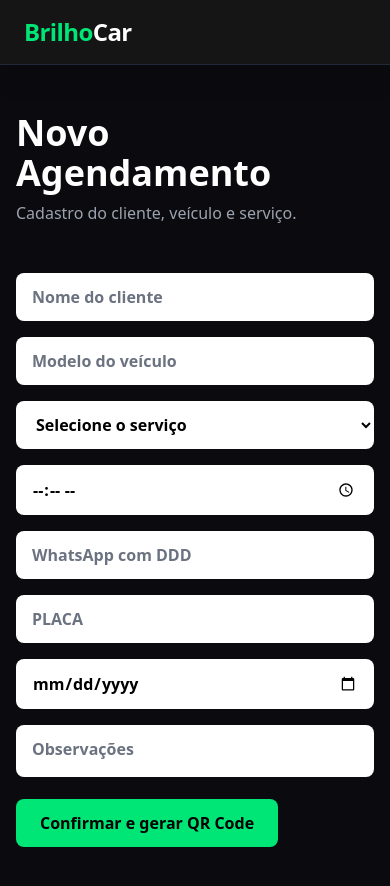
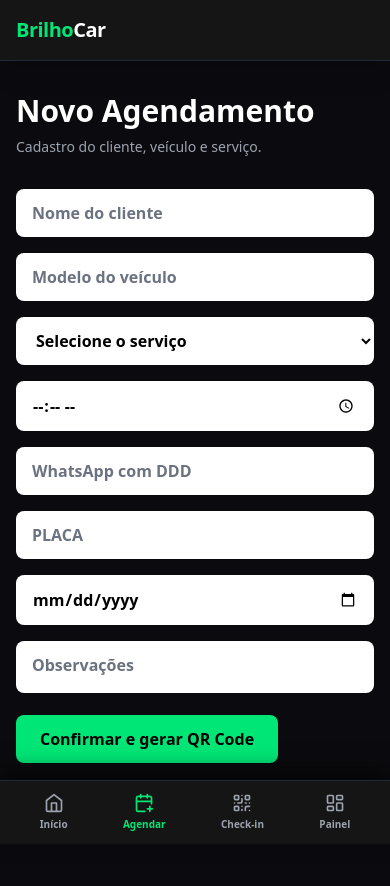
Before and after one commit to devtuma/brilhocar-estetica, a React (Vite) app: page /booking in a window 390 px wide. Shown: the top 886 px of the page. Before the commit the page ends 863 px from the top, so only its background shows below. Built offline with nearby package versions, Linux system fonts and the light colour scheme.

Commit message:
Implementa interface mobile-first com bottom navigation bar

```diff
--- a/src/App.jsx
+++ b/src/App.jsx
@@ -1,23 +1,26 @@
-import { BrowserRouter, Routes, Route, Link } from 'react-router-dom';
+import { BrowserRouter, Routes, Route, Link, useLocation } from 'react-router-dom';
+import { Home as HomeIcon, CalendarPlus, LayoutDashboard, QrCode } from 'lucide-react';
 import Home from './pages/Home';
 import Booking from './pages/Booking';
 import Checkin from './pages/Checkin';
 import Admin from './pages/Admin';
 
-function App() {
+function AppContent() {
+  const location = useLocation();
+  const isActive = (path) => location.pathname === path;
+
   return (
-    <BrowserRouter>
-      <div className="min-h-screen bg-background text-white font-sans">
+    <div className="min-h-screen bg-background text-white font-sans pb-20 md:pb-0">
       {/* Topbar */}
-        <header className="sticky top-0 z-50 flex justify-between items-center px-6 py-4 bg-surface border-b border-gray-800 shadow-xl">
-          <Link to="/" className="text-2xl font-black tracking-tight">
+      <header className="sticky top-0 z-50 flex justify-between items-center px-4 md:px-6 py-4 bg-surface border-b border-gray-800 shadow-xl">
+        <Link to="/" className="text-xl md:text-2xl font-black tracking-tight">
           <span className="text-primary">Brilho</span>Car
         </Link>
         <nav className="hidden md:flex gap-3">
-            <Link to="/" className="border border-gray-800 bg-[#0b0b0f] hover:bg-gray-800 transition-colors text-sm font-semibold px-4 py-1.5 rounded-lg">Início</Link>
-            <Link to="/booking" className="border border-gray-800 bg-[#0b0b0f] hover:bg-gray-800 transition-colors text-sm font-semibold px-4 py-1.5 rounded-lg">Agendar</Link>
-            <Link to="/admin" className="border border-gray-800 bg-[#0b0b0f] hover:bg-gray-800 transition-colors text-sm font-semibold px-4 py-1.5 rounded-lg">Painel</Link>
-            <Link to="/checkin" className="border border-gray-800 bg-[#0b0b0f] hover:bg-gray-800 transition-colors text-sm font-semibold px-4 py-1.5 rounded-lg">Check-in QR</Link>
+          <Link to="/" className={`border border-gray-800 transition-colors text-sm font-semibold px-4 py-1.5 rounded-lg ${isActive('/') ? 'bg-gray-800 text-primary' : 'bg-[#0b0b0f] hover:bg-gray-800'}`}>Início</Link>
+          <Link to="/booking" className={`border border-gray-800 transition-colors text-sm font-semibold px-4 py-1.5 rounded-lg ${isActive('/booking') ? 'bg-gray-800 text-primary' : 'bg-[#0b0b0f] hover:bg-gray-800'}`}>Agendar</Link>
+          <Link to="/admin" className={`border border-gray-800 transition-colors text-sm font-semibold px-4 py-1.5 rounded-lg ${isActive('/admin') ? 'bg-gray-800 text-primary' : 'bg-[#0b0b0f] hover:bg-gray-800'}`}>Painel</Link>
+          <Link to="/checkin" className={`border border-gray-800 transition-colors text-sm font-semibold px-4 py-1.5 rounded-lg ${isActive('/checkin') ? 'bg-gray-800 text-primary' : 'bg-[#0b0b0f] hover:bg-gray-800'}`}>Check-in QR</Link>
         </nav>
       </header>
 
@@ -30,7 +33,34 @@ function App() {
           <Route path="/admin" element={<Admin />} />
         </Routes>
       </main>
+
+      {/* Mobile Bottom Bar */}
+      <nav className="md:hidden fixed bottom-0 left-0 right-0 bg-surface border-t border-gray-800 flex justify-around items-center p-3 z-50 shadow-[0_-10px_20px_rgba(0,0,0,0.5)]">
+        <Link to="/" className={`flex flex-col items-center gap-1 ${isActive('/') ? 'text-primary' : 'text-gray-400'}`}>
+          <HomeIcon size={20} />
+          <span className="text-[10px] font-bold">Início</span>
+        </Link>
+        <Link to="/booking" className={`flex flex-col items-center gap-1 ${isActive('/booking') ? 'text-primary' : 'text-gray-400'}`}>
+          <CalendarPlus size={20} />
+          <span className="text-[10px] font-bold">Agendar</span>
+        </Link>
+        <Link to="/checkin" className={`flex flex-col items-center gap-1 ${isActive('/checkin') ? 'text-primary' : 'text-gray-400'}`}>
+          <QrCode size={20} />
+          <span className="text-[10px] font-bold">Check-in</span>
+        </Link>
+        <Link to="/admin" className={`flex flex-col items-center gap-1 ${isActive('/admin') ? 'text-primary' : 'text-gray-400'}`}>
+          <LayoutDashboard size={20} />
+          <span className="text-[10px] font-bold">Painel</span>
+        </Link>
+      </nav>
     </div>
+  );
+}
+
+function App() {
+  return (
+    <BrowserRouter>
+      <AppContent />
     </BrowserRouter>
   );
 }
--- a/src/pages/Admin.jsx
+++ b/src/pages/Admin.jsx
@@ -34,9 +34,9 @@ export default function Admin() {
   const done = appointments.filter(a => ['Finalizado', 'Entregue'].includes(a.status)).length;
 
   return (
-    <div className="max-w-6xl pt-8">
-      <h2 className="text-4xl font-bold mb-2">Painel Administrativo</h2>
-      <p className="text-gray-400 mb-12">Controle dos agendamentos, status e WhatsApp automático.</p>
+    <div className="max-w-6xl pt-4 md:pt-8 pb-10">
+      <h2 className="text-3xl md:text-4xl font-bold mb-2">Painel Administrativo</h2>
+      <p className="text-sm md:text-base text-gray-400 mb-8 md:mb-12">Controle dos agendamentos, status e WhatsApp automático.</p>
 
       <div className="grid grid-cols-1 md:grid-cols-3 gap-6 mb-12">
         <div className="border border-gray-800 rounded-xl p-6 bg-[#0b0b0f]">
--- a/src/pages/Booking.jsx
+++ b/src/pages/Booking.jsx
@@ -80,9 +80,9 @@ export default function Booking() {
   }
 
   return (
-    <div className="max-w-4xl pt-8">
-      <h2 className="text-4xl font-bold mb-2">Novo Agendamento</h2>
-      <p className="text-gray-400 mb-12">Cadastro do cliente, veículo e serviço.</p>
+    <div className="max-w-4xl pt-4 md:pt-8 pb-10">
+      <h2 className="text-3xl md:text-4xl font-bold mb-2">Novo Agendamento</h2>
+      <p className="text-sm md:text-base text-gray-400 mb-8 md:mb-12">Cadastro do cliente, veículo e serviço.</p>
 
       <form onSubmit={handleSubmit} className="space-y-4">
         <div className="grid grid-cols-1 md:grid-cols-2 gap-4">
--- a/src/pages/Checkin.jsx
+++ b/src/pages/Checkin.jsx
@@ -92,9 +92,9 @@ export default function Checkin() {
   };
 
   return (
-    <div className="max-w-6xl pt-8">
-      <h2 className="text-4xl font-bold mb-2">Check-in por QR Code</h2>
-      <p className="text-gray-400 mb-12">Escaneie o QR do cliente para dar entrada no veículo.</p>
+    <div className="max-w-6xl pt-4 md:pt-8 pb-10">
+      <h2 className="text-3xl md:text-4xl font-bold mb-2">Check-in por QR Code</h2>
+      <p className="text-sm md:text-base text-gray-400 mb-8 md:mb-12">Escaneie o QR do cliente para dar entrada no veículo.</p>
 
       {!scanResult ? (
         <div className="grid grid-cols-1 md:grid-cols-2 gap-8">
--- a/src/pages/Home.jsx
+++ b/src/pages/Home.jsx
@@ -2,9 +2,9 @@ import { Link } from 'react-router-dom';
 
 export default function Home() {
   return (
-    <div className="flex flex-col max-w-4xl pt-8">
-      <h1 className="text-4xl font-bold mb-2">BrilhoCar</h1>
-      <p className="text-gray-400 mb-12">
+    <div className="flex flex-col max-w-4xl pt-4 md:pt-8">
+      <h1 className="text-3xl md:text-5xl font-bold mb-2">BrilhoCar</h1>
+      <p className="text-sm md:text-base text-gray-400 mb-8 md:mb-12">
         Sistema de atendimento, agendamento, QR Code, acompanhamento e WhatsApp.
       </p>
 
```
Lines whose indentation alone changed are shown as unchanged.
